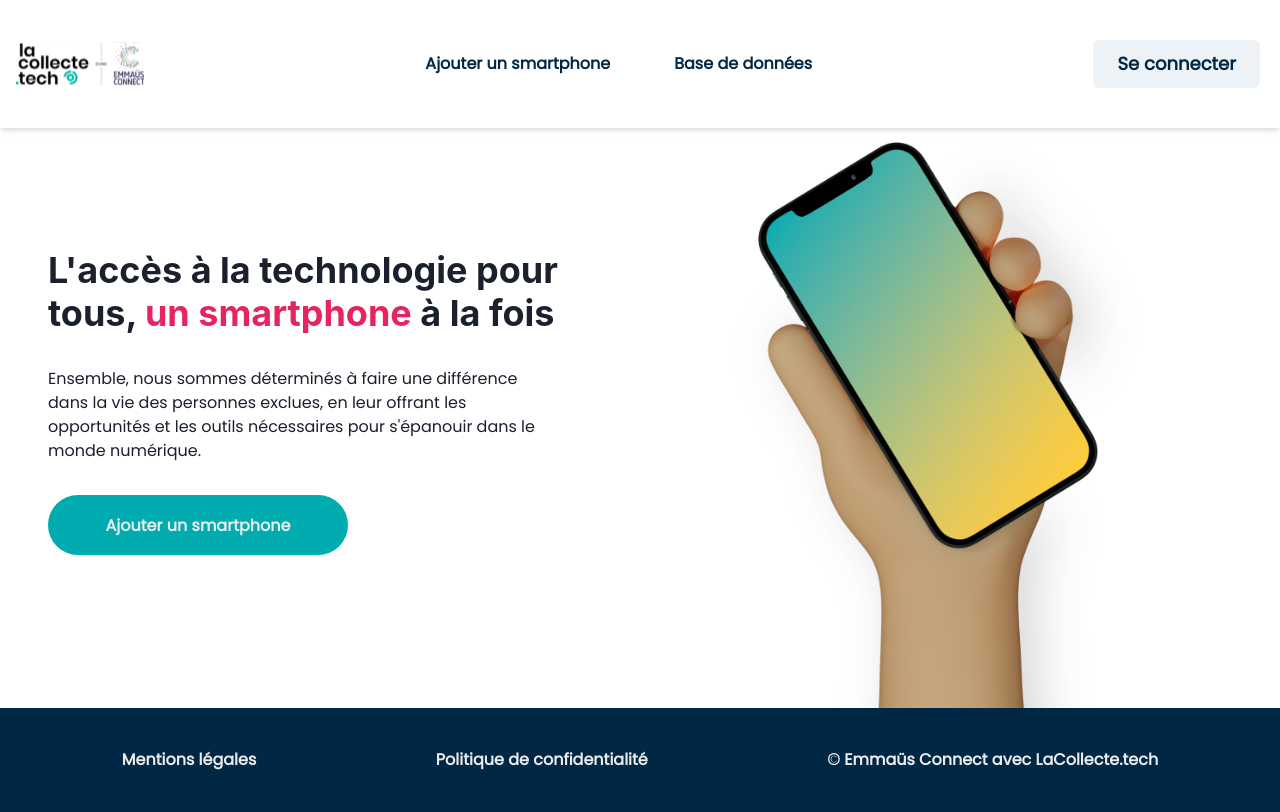
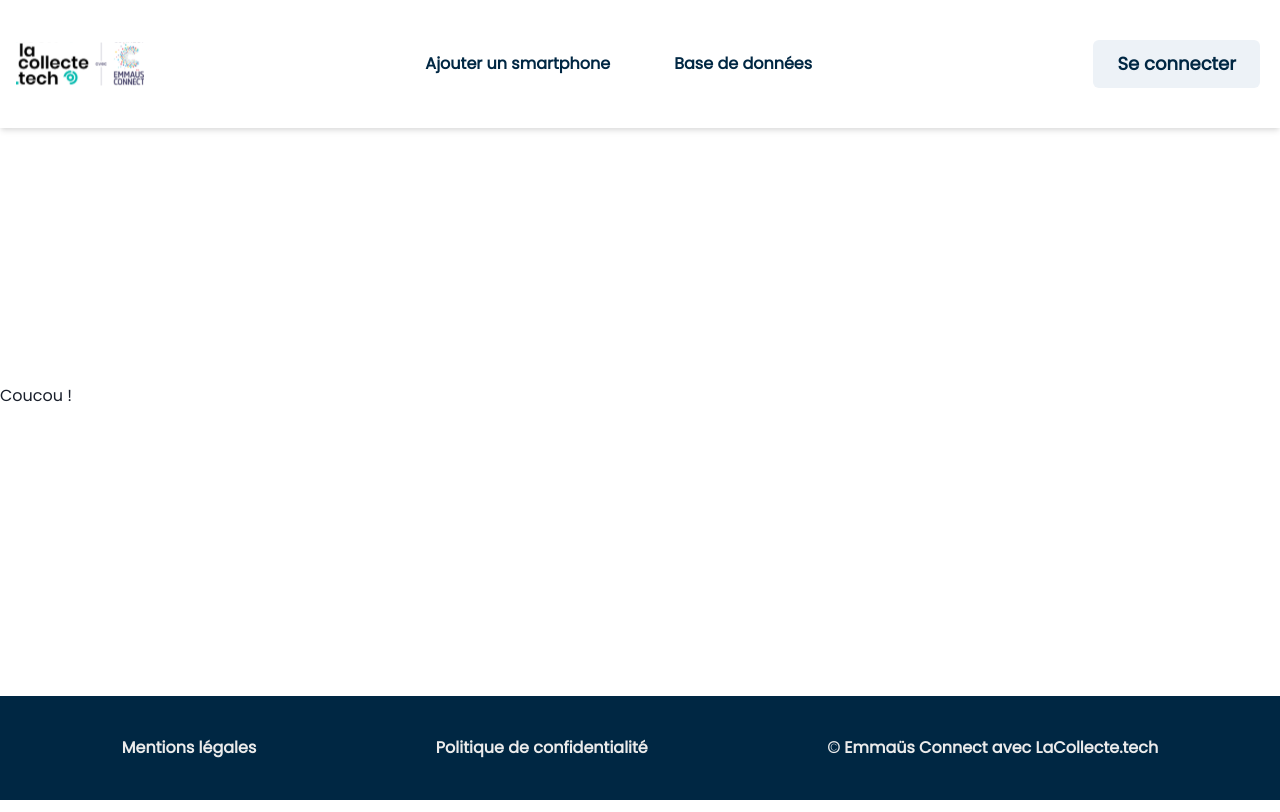
Before and after one commit to erwanCherel/hackaton-emmaus, a React (Vite) app in the folder frontend/: page /retail-phone in a window 1280 px wide. Built offline with nearby package versions, Linux system fonts and the light colour scheme.

Commit message:
solution dev

```diff
--- a/frontend/src/App.jsx
+++ b/frontend/src/App.jsx
@@ -9,6 +9,7 @@ import Home from "./pages/Home";
 import Header from "./components/Header";
 import Footer from "./components/Footer";
 import Authentication from "./pages/Authentication";
+import RetailPhone from "./pages/RetailPhone";
 
 function App() {
   return (
@@ -18,6 +19,7 @@ function App() {
         <Route path="/home" element={<Home />} />
         <Route path="/add-phone" element={<AddPhones />} />
         <Route path="/database-phones" element={<DatabasePhones />} />
+        <Route path="/retail-phone" element={<RetailPhone />} />
         <Route path="/login" element={<Authentication />} />
         <Route path="/*" element={<Home />} />
       </Routes>
--- /dev/null
+++ b/frontend/src/pages/RetailPhone.jsx
@@ -0,0 +1,12 @@
+import { Stack } from "@chakra-ui/react";
+
+export default function RetailPhone() {
+  //   const [phone, setPhone] = useState();
+  //   const [memory, setMemory] = useState();
+
+  return (
+    <Stack>
+      <h1>Coucou !</h1>
+    </Stack>
+  );
+}
```
